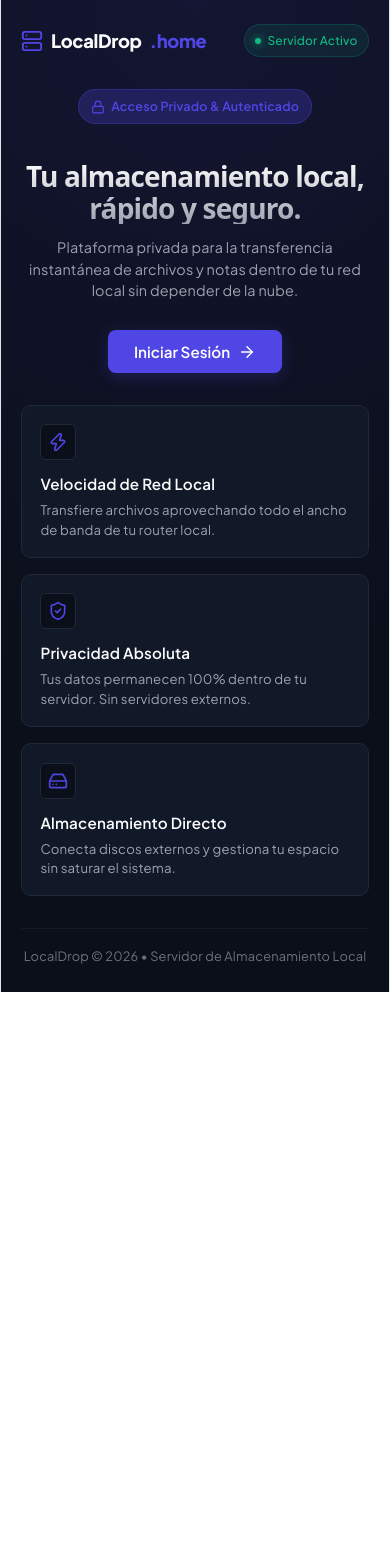
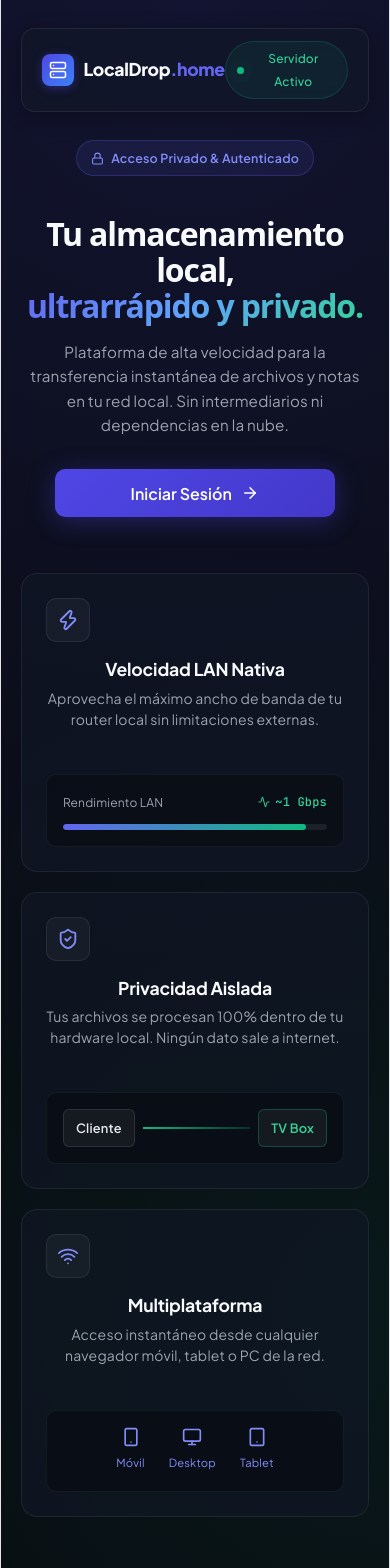
Before and after one commit to jona943/LocalDrop, a React app in the folder frontend/: page / in a window 390 px wide. Shown: the top 1568 px of the page. Before the commit the page ends 992 px from the top, so only its background shows below. Built offline with nearby package versions, Linux system fonts and the light colour scheme; no server answers; the HTML template or start-up script is replaced by a standard one.

Commit message:
feat: rediseño Bento Grid Vercel-like UI con header sticky, animaciones de rendimiento y responsive mobile-first

```diff
--- a/frontend/src/modules/Landing/Landing.css
+++ b/frontend/src/modules/Landing/Landing.css
@@ -1,186 +1,352 @@
-.landing-wrapper {
+/* --- LANDING BENTO & VERCEL-LIKE UI STYLES --- */
+
+.landing-container {
   min-height: 100vh;
   display: flex;
   flex-direction: column;
   justify-content: space-between;
   position: relative;
-  background: radial-gradient(circle at 50% 0%, rgba(79, 70, 229, 0.12) 0%, rgba(11, 15, 25, 1) 70%);
-  padding: 1.5rem 1.25rem;
+  background-color: #080b11;
+  background-image:
+    radial-gradient(circle at 50% 0%, rgba(79, 70, 229, 0.15) 0%, rgba(8, 11, 17, 0) 65%),
+    radial-gradient(circle at 100% 80%, rgba(16, 185, 129, 0.08) 0%, rgba(8, 11, 17, 0) 50%);
+  padding: 1rem 1.25rem 2rem;
+  overflow-x: hidden;
 }
 
-.landing-nav {
+/* Navbar Sticky */
+.landing-header {
+  position: sticky;
+  top: 0.75rem;
+  z-index: 50;
+  max-width: 1100px;
+  width: 100%;
+  margin: 0 auto 2.5rem;
+  background: rgba(17, 24, 39, 0.6);
+  backdrop-filter: blur(12px);
+  -webkit-backdrop-filter: blur(12px);
+  border: 1px solid rgba(255, 255, 255, 0.08);
+  border-radius: 14px;
+  padding: 0.75rem 1.25rem;
   display: flex;
   justify-content: space-between;
   align-items: center;
-  max-width: 1000px;
-  width: 100%;
-  margin: 0 auto;
+  box-shadow: 0 4px 20px rgba(0, 0, 0, 0.3);
 }
 
-.landing-logo {
+.landing-brand {
   display: flex;
   align-items: center;
-  gap: 0.5rem;
-  font-size: 1.15rem;
+  gap: 0.6rem;
+  font-size: 1.1rem;
   font-weight: 800;
   letter-spacing: -0.02em;
+  color: #f9fafb;
 }
 
-.landing-logo-icon {
-  color: var(--primary);
+.brand-icon-box {
+  width: 32px;
+  height: 32px;
+  background: linear-gradient(135deg, #4f46e5 0%, #3b82f6 100%);
+  border-radius: 8px;
   display: flex;
+  align-items: center;
+  justify-content: center;
+  color: #ffffff;
+  box-shadow: 0 2px 10px rgba(79, 70, 229, 0.4);
 }
 
-.landing-logo span {
-  color: var(--primary);
+.brand-dot {
+  color: #6366f1;
 }
 
-.badge-status {
+.status-badge {
   display: flex;
   align-items: center;
-  gap: 0.4rem;
+  gap: 0.45rem;
   font-size: 0.75rem;
-  background: rgba(16, 185, 129, 0.1);
-  color: var(--accent);
+  background: rgba(16, 185, 129, 0.08);
+  color: #34d399;
   border: 1px solid rgba(16, 185, 129, 0.2);
-  padding: 0.25rem 0.65rem;
+  padding: 0.3rem 0.7rem;
   border-radius: 9999px;
   font-weight: 500;
 }
 
-.badge-dot {
-  width: 6px;
-  height: 6px;
-  background: var(--accent);
+.pulse-dot {
+  width: 7px;
+  height: 7px;
+  background-color: #10b981;
   border-radius: 50%;
-  box-shadow: 0 0 8px var(--accent);
+  position: relative;
 }
 
-.landing-hero {
-  max-width: 720px;
-  margin: 2rem auto;
+.pulse-dot::after {
+  content: '';
+  position: absolute;
+  top: -2px;
+  left: -2px;
+  right: -2px;
+  bottom: -2px;
+  border-radius: 50%;
+  background: #10b981;
+  opacity: 0.6;
+  animation: pulse-ring 2s cubic-bezier(0.4, 0, 0.6, 1) infinite;
+}
+
+@keyframes pulse-ring {
+  0% { transform: scale(0.9); opacity: 0.8; }
+  100% { transform: scale(2.2); opacity: 0; }
+}
+
+/* Hero Section */
+.hero-section {
+  max-width: 820px;
+  margin: 0 auto 3.5rem;
   text-align: center;
   display: flex;
   flex-direction: column;
   align-items: center;
 }
 
-.hero-tag {
+.auth-badge {
   display: inline-flex;
   align-items: center;
-  gap: 0.4rem;
+  gap: 0.45rem;
   font-size: 0.78rem;
-  color: var(--primary);
-  background: var(--primary-glow);
-  padding: 0.3rem 0.75rem;
-  border-radius: 20px;
+  color: #818cf8;
+  background: rgba(99, 102, 241, 0.1);
+  border: 1px solid rgba(99, 102, 241, 0.25);
+  padding: 0.35rem 0.85rem;
+  border-radius: 9999px;
   font-weight: 600;
-  margin-bottom: 1rem;
-  border: 1px solid rgba(79, 70, 229, 0.3);
+  margin-bottom: 1.25rem;
 }
 
-.landing-title {
-  font-size: clamp(1.75rem, 4.5vw, 2.75rem);
+.hero-title {
+  font-size: clamp(2rem, 5.5vw, 3.5rem);
   font-weight: 800;
-  line-height: 1.15;
-  letter-spacing: -0.03em;
-  margin-bottom: 0.8rem;
-  background: linear-gradient(180deg, #ffffff 0%, #9ca3af 100%);
+  line-height: 1.12;
+  letter-spacing: -0.035em;
+  margin-bottom: 1rem;
+  color: #f9fafb;
+}
+
+.text-gradient {
+  background: linear-gradient(135deg, #6366f1 0%, #60a5fa 50%, #34d399 100%);
   -webkit-background-clip: text;
   -webkit-text-fill-color: transparent;
 }
 
-.landing-subtitle {
-  font-size: clamp(0.9rem, 2vw, 1.05rem);
-  color: var(--text-muted);
-  max-width: 520px;
-  line-height: 1.5;
-  margin-bottom: 1.75rem;
+.hero-subtitle {
+  font-size: clamp(0.95rem, 2vw, 1.125rem);
+  color: #9ca3af;
+  max-width: 580px;
+  line-height: 1.6;
+  margin-bottom: 2rem;
 }
 
-.btn-primary-lg {
+.cta-button {
   display: inline-flex;
   align-items: center;
-  gap: 0.5rem;
-  background: var(--primary);
+  justify-content: center;
+  gap: 0.6rem;
+  width: 100%;
+  max-width: 280px;
+  min-height: 48px;
+  background: linear-gradient(135deg, #4f46e5 0%, #4338ca 100%);
   color: #ffffff;
-  padding: 0.75rem 1.6rem;
-  border-radius: 8px;
+  border-radius: 10px;
   font-weight: 600;
-  font-size: 0.95rem;
-  box-shadow: 0 4px 16px var(--primary-glow);
+  font-size: 1rem;
+  box-shadow: 0 4px 25px rgba(79, 70, 229, 0.35);
+  transition: all 0.25s cubic-bezier(0.4, 0, 0.2, 1);
 }
 
-.btn-primary-lg:hover {
-  background: var(--primary-hover);
-  transform: translateY(-1px);
-  box-shadow: 0 6px 20px rgba(79, 70, 229, 0.35);
+.cta-button:hover {
+  transform: translateY(-2px);
+  box-shadow: 0 8px 30px rgba(79, 70, 229, 0.5);
+  background: linear-gradient(135deg, #6366f1 0%, #4f46e5 100%);
 }
 
-.landing-features-grid {
-  display: grid;
-  grid-template-columns: repeat(auto-fit, minmax(220px, 1fr));
-  gap: 1rem;
-  max-width: 950px;
+@media (min-width: 640px) {
+  .cta-button {
+    width: auto;
+    padding: 0.85rem 2.25rem;
+  }
+}
+
+/* Bento Grid */
+.bento-section {
+  max-width: 1100px;
   width: 100%;
   margin: 0 auto;
 }
 
-.feature-card {
-  background: var(--card-bg);
-  border: 1px solid var(--card-border);
-  padding: 1.15rem;
-  border-radius: 10px;
-  text-align: left;
-  transition: border-color 0.2s ease;
+.bento-grid {
+  display: grid;
+  grid-template-columns: 1fr;
+  gap: 1.25rem;
 }
 
-.feature-card:hover {
-  border-color: rgba(79, 70, 229, 0.4);
+@media (min-width: 768px) {
+  .bento-grid {
+    grid-template-columns: repeat(2, 1fr);
+  }
 }
 
-.feature-icon-wrapper {
-  width: 36px;
-  height: 36px;
-  background: var(--bg-color);
-  border: 1px solid var(--card-border);
-  border-radius: 6px;
+@media (min-width: 1024px) {
+  .bento-grid {
+    grid-template-columns: repeat(3, 1fr);
+  }
+}
+
+.bento-card {
+  background: rgba(17, 24, 39, 0.6);
+  border: 1px solid rgba(255, 255, 255, 0.07);
+  border-radius: 16px;
+  padding: 1.5rem;
+  display: flex;
+  flex-direction: column;
+  justify-content: space-between;
+  transition: all 0.3s cubic-bezier(0.4, 0, 0.2, 1);
+  position: relative;
+  overflow: hidden;
+}
+
+.bento-card:hover {
+  border-color: rgba(99, 102, 241, 0.35);
+  transform: translateY(-3px);
+  background: rgba(17, 24, 39, 0.85);
+  box-shadow: 0 12px 30px rgba(0, 0, 0, 0.35);
+}
+
+.bento-card-header {
+  margin-bottom: 1.5rem;
+}
+
+.bento-icon-wrapper {
+  width: 44px;
+  height: 44px;
+  background: rgba(255, 255, 255, 0.04);
+  border: 1px solid rgba(255, 255, 255, 0.08);
+  border-radius: 10px;
   display: flex;
   align-items: center;
   justify-content: center;
-  color: var(--primary);
-  margin-bottom: 0.75rem;
+  color: #818cf8;
+  margin-bottom: 1rem;
 }
 
-.feature-card h3 {
-  font-size: 0.95rem;
-  font-weight: 600;
-  margin-bottom: 0.3rem;
+.bento-card h3 {
+  font-size: 1.1rem;
+  font-weight: 700;
+  color: #f9fafb;
+  margin-bottom: 0.4rem;
+  letter-spacing: -0.01em;
 }
 
-.feature-card p {
-  font-size: 0.825rem;
-  color: var(--text-muted);
-  line-height: 1.45;
+.bento-card p {
+  font-size: 0.875rem;
+  color: #9ca3af;
+  line-height: 1.5;
 }
 
+/* Bento Visual Demos */
+.bento-visual {
+  background: rgba(8, 11, 17, 0.6);
+  border: 1px solid rgba(255, 255, 255, 0.05);
+  border-radius: 10px;
+  padding: 1rem;
+  margin-top: 1.25rem;
+}
+
+/* Card 1: Speed Gauge */
+.speed-metric {
+  display: flex;
+  justify-content: space-between;
+  align-items: center;
+  margin-bottom: 0.6rem;
+}
+
+.speed-badge {
+  display: flex;
+  align-items: center;
+  gap: 0.35rem;
+  font-size: 0.75rem;
+  color: #34d399;
+  font-weight: 600;
+  font-family: var(--font-mono);
+}
+
+.speed-progress-bg {
+  width: 100%;
+  height: 6px;
+  background: rgba(255, 255, 255, 0.08);
+  border-radius: 4px;
+  overflow: hidden;
+}
+
+.speed-progress-fill {
+  width: 92%;
+  height: 100%;
+  background: linear-gradient(90deg, #6366f1, #10b981);
+  border-radius: 4px;
+}
+
+/* Card 2: Security Visual */
+.security-demo {
+  display: flex;
+  align-items: center;
+  justify-content: space-around;
+  font-size: 0.8rem;
+  color: #9ca3af;
+}
+
+.node-box {
+  background: rgba(255, 255, 255, 0.05);
+  border: 1px solid rgba(255, 255, 255, 0.1);
+  padding: 0.4rem 0.75rem;
+  border-radius: 6px;
+  font-weight: 600;
+  color: #e5e7eb;
+}
+
+.connection-line {
+  height: 2px;
+  flex: 1;
+  margin: 0 0.5rem;
+  background: linear-gradient(90deg, #10b981 0%, rgba(16, 185, 129, 0.2) 100%);
+  position: relative;
+}
+
+/* Card 3: Multi-device Visual */
+.devices-demo {
+  display: flex;
+  justify-content: center;
+  gap: 1.5rem;
+  color: #9ca3af;
+}
+
+.device-item {
+  display: flex;
+  flex-direction: column;
+  align-items: center;
+  gap: 0.3rem;
+  font-size: 0.7rem;
+  color: #6b7280;
+}
+
+.device-item.active {
+  color: #818cf8;
+}
+
+/* Footer */
 .landing-footer {
   text-align: center;
-  color: var(--text-subtle);
+  color: #6b7280;
   font-size: 0.8rem;
-  margin-top: 2rem;
-  padding-top: 1rem;
-  border-top: 1px solid rgba(31, 41, 55, 0.5);
+  margin-top: 3.5rem;
+  padding-top: 1.25rem;
+  border-top: 1px solid rgba(255, 255, 255, 0.05);
 }
-
-@media (max-height: 700px) {
-  .landing-hero {
-    margin: 1.25rem auto;
-  }
-  .landing-subtitle {
-    margin-bottom: 1.25rem;
-  }
-  .landing-footer {
-    margin-top: 1.25rem;
-  }
-}
--- a/frontend/src/modules/Landing/Landing.jsx
+++ b/frontend/src/modules/Landing/Landing.jsx
@@ -1,67 +1,141 @@
 import React from 'react';
-import { ShieldCheck, Zap, HardDrive, Lock, ArrowRight, Server } from 'lucide-react';
+import {
+  Server,
+  Lock,
+  ArrowRight,
+  Zap,
+  ShieldCheck,
+  Smartphone,
+  Monitor,
+  Tablet,
+  Activity,
+  Wifi
+} from 'lucide-react';
 import './Landing.css';
 
 export default function Landing({ onNavigate }) {
   return (
-    <div className="landing-wrapper">
-      <header className="landing-nav">
-        <div className="landing-logo">
-          <span className="landing-logo-icon"><Server size={22} /></span>
-          LocalDrop<span>.home</span>
+    <div className="landing-container">
+      {/* 1. Header / Navbar Sticky con Blur */}
+      <header className="landing-header">
+        <div className="landing-brand">
+          <div className="brand-icon-box">
+            <Server size={18} />
+          </div>
+          <span>LocalDrop<span className="brand-dot">.home</span></span>
         </div>
-        <div className="badge-status">
-          <span className="badge-dot"></span>
+        <div className="status-badge">
+          <span className="pulse-dot"></span>
           Servidor Activo
         </div>
       </header>
 
-      <main className="landing-hero">
-        <div className="hero-tag">
-          <Lock size={14} />
+      {/* 2. Hero Section */}
+      <main className="hero-section">
+        <div className="auth-badge">
+          <Lock size={13} />
           Acceso Privado & Autenticado
         </div>
 
-        <h1 className="landing-title">
-          Tu almacenamiento local, rápido y seguro.
+        <h1 className="hero-title">
+          Tu almacenamiento local, <br />
+          <span className="text-gradient">ultrarrápido y privado.</span>
         </h1>
 
-        <p className="landing-subtitle">
-          Plataforma privada para la transferencia instantánea de archivos y notas dentro de tu red local sin depender de la nube.
+        <p className="hero-subtitle">
+          Plataforma de alta velocidad para la transferencia instantánea de archivos y notas en tu red local. Sin intermediarios ni dependencias en la nube.
         </p>
 
-        <button className="btn-primary-lg" onClick={() => onNavigate('login')}>
-          Iniciar Sesión
+        <button
+          className="cta-button"
+          onClick={() => onNavigate('login')}
+          aria-label="Iniciar Sesión en LocalDrop"
+        >
+          <span>Iniciar Sesión</span>
           <ArrowRight size={18} />
         </button>
       </main>
 
-      <section className="landing-features-grid">
-        <div className="feature-card">
-          <div className="feature-icon-wrapper">
-            <Zap size={20} />
+      {/* 3. Bento Grid Section */}
+      <section className="bento-section">
+        <div className="bento-grid">
+
+          {/* Tarjeta 1: Velocidad LAN */}
+          <div className="bento-card">
+            <div className="bento-card-header">
+              <div className="bento-icon-wrapper">
+                <Zap size={22} />
+              </div>
+              <h3>Velocidad LAN Nativa</h3>
+              <p>Aprovecha el máximo ancho de banda de tu router local sin limitaciones externas.</p>
+            </div>
+
+            <div className="bento-visual">
+              <div className="speed-metric">
+                <span style={{ fontSize: '0.75rem', color: '#9ca3af' }}>Rendimiento LAN</span>
+                <span className="speed-badge">
+                  <Activity size={12} /> ~1 Gbps
+                </span>
+              </div>
+              <div className="speed-progress-bg">
+                <div className="speed-progress-fill"></div>
+              </div>
+            </div>
           </div>
-          <h3>Velocidad de Red Local</h3>
-          <p>Transfiere archivos aprovechando todo el ancho de banda de tu router local.</p>
-        </div>
 
-        <div className="feature-card">
-          <div className="feature-icon-wrapper">
-            <ShieldCheck size={20} />
+          {/* Tarjeta 2: Privacidad & Seguridad */}
+          <div className="bento-card">
+            <div className="bento-card-header">
+              <div className="bento-icon-wrapper">
+                <ShieldCheck size={22} />
+              </div>
+              <h3>Privacidad Aislada</h3>
+              <p>Tus archivos se procesan 100% dentro de tu hardware local. Ningún dato sale a internet.</p>
+            </div>
+
+            <div className="bento-visual">
+              <div className="security-demo">
+                <span className="node-box">Cliente</span>
+                <div className="connection-line"></div>
+                <span className="node-box" style={{ color: '#34d399', borderColor: 'rgba(16, 185, 129, 0.3)' }}>
+                  TV Box
+                </span>
+              </div>
+            </div>
           </div>
-          <h3>Privacidad Absoluta</h3>
-          <p>Tus datos permanecen 100% dentro de tu servidor. Sin servidores externos.</p>
-        </div>
 
-        <div className="feature-card">
-          <div className="feature-icon-wrapper">
-            <HardDrive size={20} />
+          {/* Tarjeta 3: Ecosistema Multidispositivo */}
+          <div className="bento-card">
+            <div className="bento-card-header">
+              <div className="bento-icon-wrapper">
+                <Wifi size={22} />
+              </div>
+              <h3>Multiplataforma</h3>
+              <p>Acceso instantáneo desde cualquier navegador móvil, tablet o PC de la red.</p>
+            </div>
+
+            <div className="bento-visual">
+              <div className="devices-demo">
+                <div className="device-item active">
+                  <Smartphone size={20} />
+                  <span>Móvil</span>
+                </div>
+                <div className="device-item active">
+                  <Monitor size={20} />
+                  <span>Desktop</span>
+                </div>
+                <div className="device-item active">
+                  <Tablet size={20} />
+                  <span>Tablet</span>
+                </div>
+              </div>
+            </div>
           </div>
-          <h3>Almacenamiento Directo</h3>
-          <p>Conecta discos externos y gestiona tu espacio sin saturar el sistema.</p>
+
         </div>
       </section>
 
+      {/* 4. Footer */}
       <footer className="landing-footer">
         LocalDrop &copy; {new Date().getFullYear()} &bull; Servidor de Almacenamiento Local
       </footer>
```
